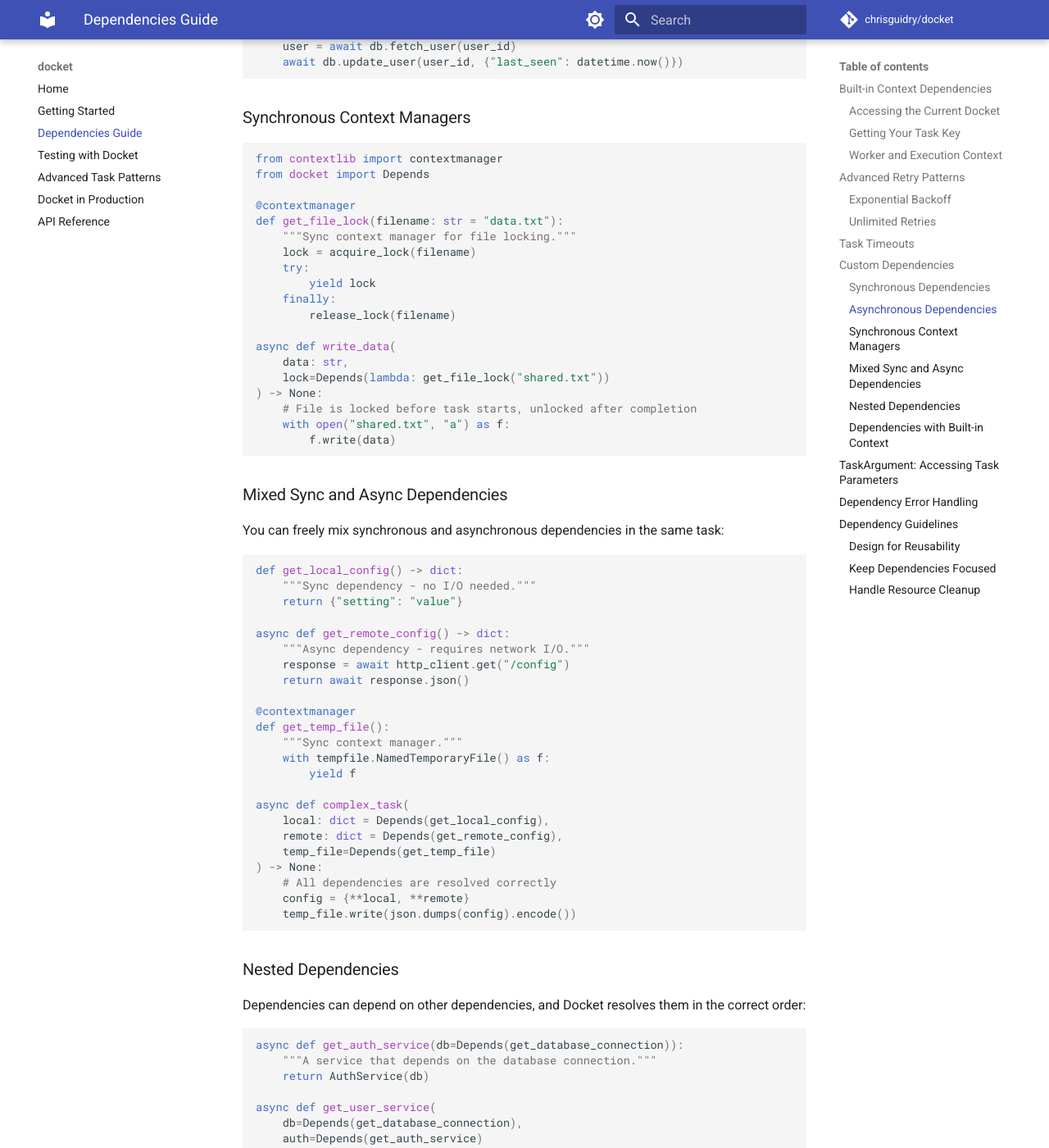
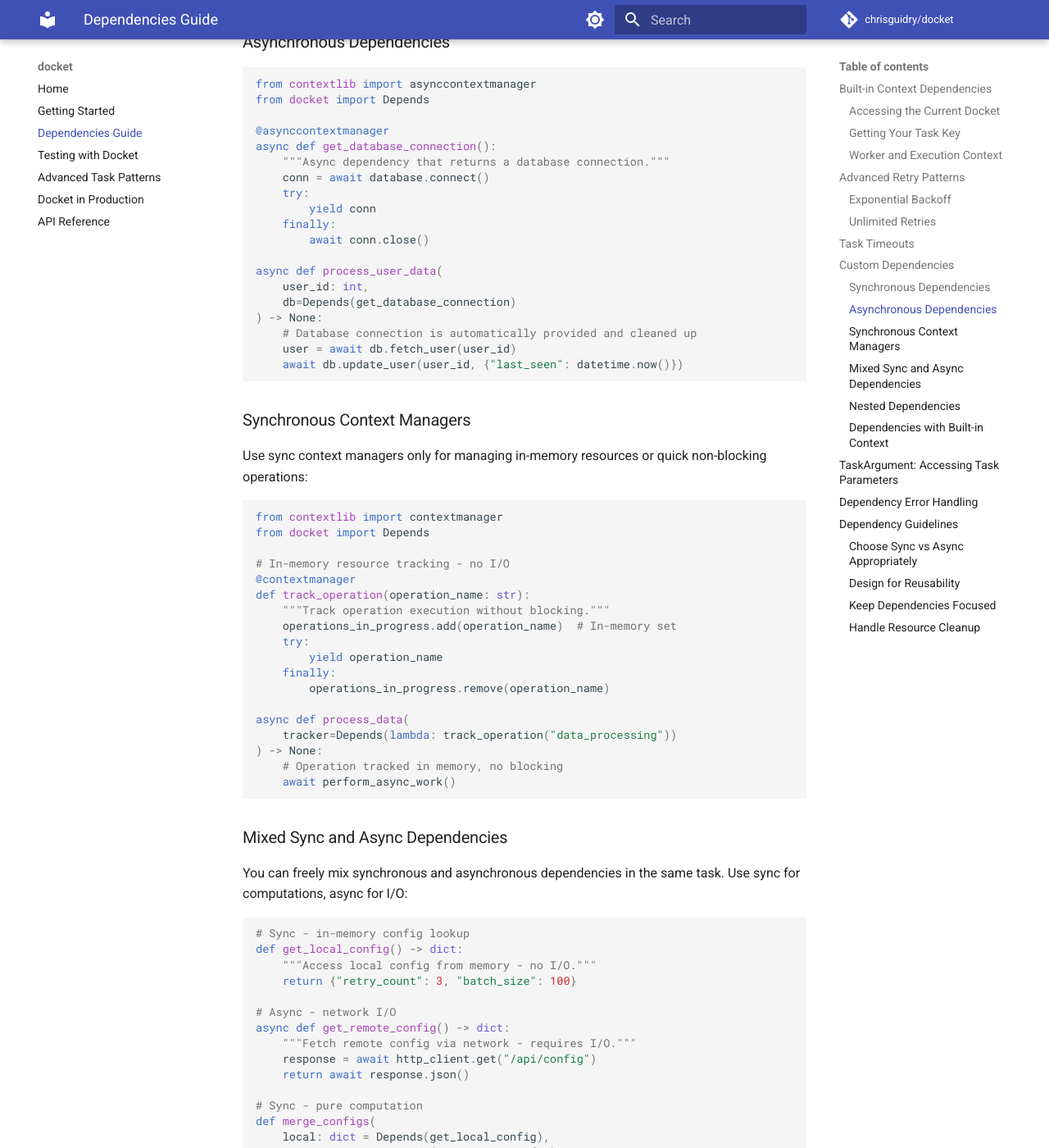
Before and after one commit to chrisguidry/docket, an MkDocs documentation site: the page built from docs/dependencies.md, in a window 1280 px wide and 1400 px high, scrolled down 4166 px. Shown: the whole window at 82% size. Built offline with MkDocs 1.6.1 and Material for MkDocs 9.7.7, drawn with Linux system fonts in a browser that asks for light colours; comment, search, counter and statistics services are not loaded; some of the changed text lies outside the part shown.

Commit message:
Update sync dependency examples to avoid blocking I/O
Replace examples showing blocking operations (file I/O, locks) with
non-blocking patterns:
- Pure computations (config merging, param building)
- In-memory operations (dict/set access)
- Quick transformations

Add clear guidance that sync dependencies should NEVER include
blocking I/O operations. All I/O must use async dependencies.

🤖 Generated with [Claude Code](https://claude.com/claude-code)

Co-Authored-By: Claude <noreply@anthropic.com>

````diff
--- a/docs/dependencies.md
+++ b/docs/dependencies.md
@@ -160,21 +160,40 @@ Timeouts work alongside retries. If a task times out, it can be retried accordin
 
 ## Custom Dependencies
 
-Create your own dependencies using `Depends()` for reusable resources and patterns. Dependencies can be either synchronous or asynchronous:
+Create your own dependencies using `Depends()` for reusable resources and patterns. Dependencies can be either synchronous or asynchronous.
+
+**Important**: Synchronous dependencies should **NOT** include blocking I/O operations (file access, network calls, database queries, etc.). Use async dependencies for any I/O. Sync dependencies are best for:
+- Pure computations
+- In-memory data structure access
+- Configuration lookups from memory
+- Non-blocking transformations
 
 ### Synchronous Dependencies
+
+Use sync dependencies for pure computations and in-memory operations:
 
 ```python
 from docket import Depends
 
+# In-memory config lookup - no I/O
 def get_config() -> dict:
-    """Simple sync dependency that returns configuration."""
-    return {"api_key": "secret", "timeout": 30}
+    """Access configuration from memory."""
+    return {"api_url": "https://api.example.com", "timeout": 30}
 
-async def call_api(config: dict = Depends(get_config)) -> None:
-    # Config is provided automatically
-    api_key = config["api_key"]
-    # ... make API call ...
+# Pure computation - no I/O
+def build_request_headers(config: dict = Depends(get_config)) -> dict:
+    """Construct headers from config."""
+    return {
+        "User-Agent": "MyApp/1.0",
+        "Timeout": str(config["timeout"])
+    }
+
+async def call_api(
+    headers: dict = Depends(build_request_headers)
+) -> None:
+    # Headers are computed without blocking
+    # Network I/O happens here (async)
+    response = await http_client.get(url, headers=headers)
 ```
 
 ### Asynchronous Dependencies
@@ -203,56 +222,60 @@ async def process_user_data(
 
 ### Synchronous Context Managers
 
+Use sync context managers only for managing in-memory resources or quick non-blocking operations:
+
 ```python
 from contextlib import contextmanager
 from docket import Depends
 
+# In-memory resource tracking - no I/O
 @contextmanager
-def get_file_lock(filename: str = "data.txt"):
-    """Sync context manager for file locking."""
-    lock = acquire_lock(filename)
+def track_operation(operation_name: str):
+    """Track operation execution without blocking."""
+    operations_in_progress.add(operation_name)  # In-memory set
     try:
-        yield lock
+        yield operation_name
     finally:
-        release_lock(filename)
+        operations_in_progress.remove(operation_name)
 
-async def write_data(
-    data: str,
-    lock=Depends(lambda: get_file_lock("shared.txt"))
+async def process_data(
+    tracker=Depends(lambda: track_operation("data_processing"))
 ) -> None:
-    # File is locked before task starts, unlocked after completion
-    with open("shared.txt", "a") as f:
-        f.write(data)
+    # Operation tracked in memory, no blocking
+    await perform_async_work()
 ```
 
 ### Mixed Sync and Async Dependencies
 
-You can freely mix synchronous and asynchronous dependencies in the same task:
+You can freely mix synchronous and asynchronous dependencies in the same task. Use sync for computations, async for I/O:
 
 ```python
+# Sync - in-memory config lookup
 def get_local_config() -> dict:
-    """Sync dependency - no I/O needed."""
-    return {"setting": "value"}
+    """Access local config from memory - no I/O."""
+    return {"retry_count": 3, "batch_size": 100}
 
+# Async - network I/O
 async def get_remote_config() -> dict:
-    """Async dependency - requires network I/O."""
-    response = await http_client.get("/config")
+    """Fetch remote config via network - requires I/O."""
+    response = await http_client.get("/api/config")
     return await response.json()
 
-@contextmanager
-def get_temp_file():
-    """Sync context manager."""
-    with tempfile.NamedTemporaryFile() as f:
-        yield f
+# Sync - pure computation
+def merge_configs(
+    local: dict = Depends(get_local_config),
+    remote: dict = Depends(get_remote_config)
+) -> dict:
+    """Merge configs without blocking - pure computation."""
+    return {**local, **remote}
 
-async def complex_task(
-    local: dict = Depends(get_local_config),
-    remote: dict = Depends(get_remote_config),
-    temp_file=Depends(get_temp_file)
+async def process_batch(
+    config: dict = Depends(merge_configs)
 ) -> None:
-    # All dependencies are resolved correctly
-    config = {**local, **remote}
-    temp_file.write(json.dumps(config).encode())
+    # Config is computed/fetched appropriately
+    # Now do the actual I/O work
+    for i in range(config["batch_size"]):
+        await process_item(i, retries=config["retry_count"])
 ```
 
 ### Nested Dependencies
@@ -374,6 +397,41 @@ If `unreliable_dependency` fails, the task won't execute and the error will be l
 
 ## Dependency Guidelines
 
+### Choose Sync vs Async Appropriately
+
+**Use synchronous dependencies for:**
+- Pure computations (math, string manipulation, data transformations)
+- In-memory data structure access (dicts, lists, sets)
+- Configuration lookups from memory
+- Non-blocking operations that complete instantly
+
+**Use asynchronous dependencies for:**
+- Network I/O (HTTP requests, API calls)
+- File I/O (reading/writing files)
+- Database queries
+- Any operation that involves `await`
+- Resource management requiring async cleanup
+
+```python
+# ✅ Good: Sync for pure computation
+def calculate_batch_size(item_count: int) -> int:
+    return min(item_count, 1000)
+
+# ✅ Good: Async for I/O
+async def fetch_user_data(user_id: int) -> dict:
+    return await api_client.get(f"/users/{user_id}")
+
+# ❌ Bad: Sync with blocking I/O
+def load_config_from_file() -> dict:
+    with open("config.json") as f:  # Blocks the event loop!
+        return json.load(f)
+
+# ✅ Good: Use async for file I/O instead
+async def load_config_from_file() -> dict:
+    async with aiofiles.open("config.json") as f:
+        return json.loads(await f.read())
+```
+
 ### Design for Reusability
 
 Create dependencies that can be used across multiple tasks:
````
Also changed, not shown: 1 other file.
